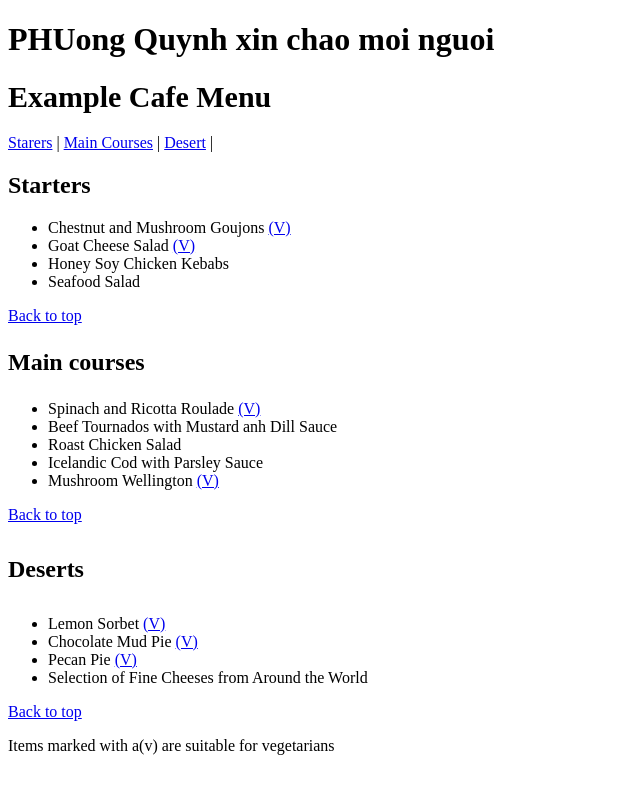
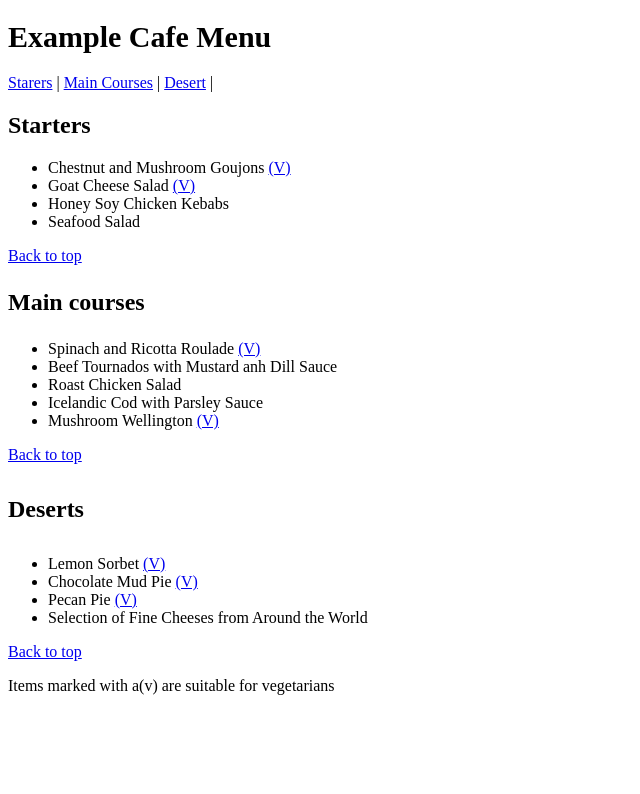
Before and after one commit to tuellinhh/bai1, a plain HTML site: page index.html in a window 1280 px wide. Shown: the whole page, without its empty margins (0-640 px from the left). Drawn offline with Linux system fonts and the light colour scheme.

Commit message:
xoa PQ chao cac bn

```diff
--- a/index.html
+++ b/index.html
@@ -5,7 +5,6 @@
     <title>EXAMPLE CAFE MENU</title>
 </head>
 <body>
-    <h1>PHUong Quynh xin chao moi nguoi</h1>
     <h1 style="font-size: 30px;">Example Cafe Menu </h1>
     <nav>
         <a href="#Starters">Starers</a> |
```
